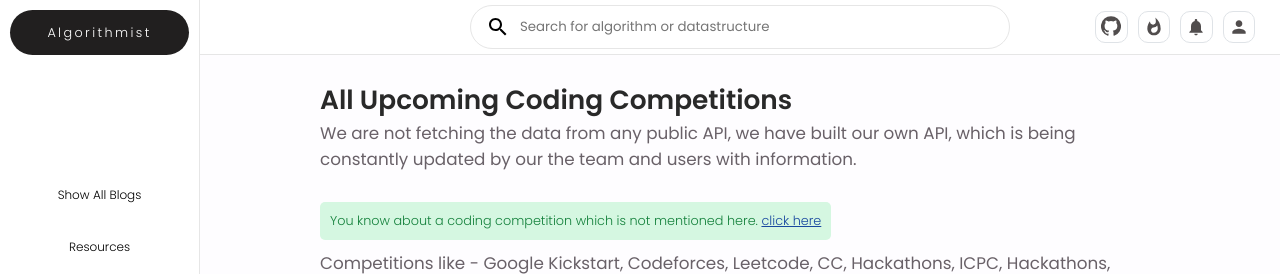
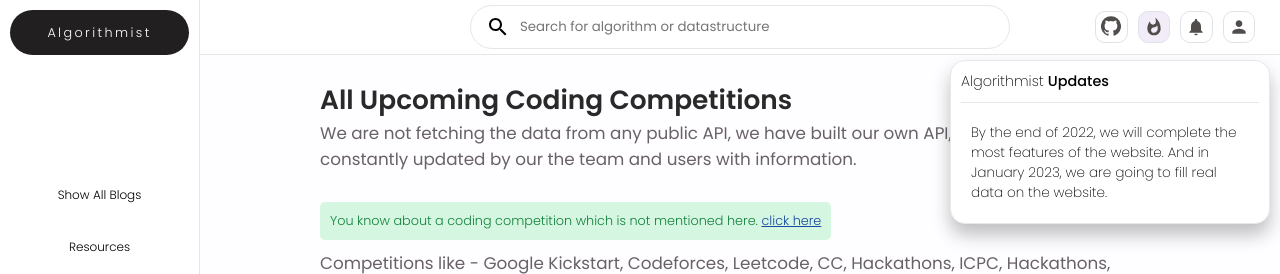
Before and after one commit to Algolisted-Org/AlgoListed, a React (Create React App) app in the folder client/: page /coding-competitions in a window 1280 px wide. Both pictures are taken after a click on the element 1153 px from the left and 27 px from the top of the page. Shown: the top 274 px of the page. Built offline with nearby package versions, Linux system fonts and the light colour scheme; no server answers; a web font is replaced by a local one.

Commit message:
header updated

```diff
--- a/client/src/Components/CCHeader.js
+++ b/client/src/Components/CCHeader.js
@@ -47,13 +47,13 @@ const CCHeader = () => {
             <GitHubIcon/>
           </a>
         </div>
-        <div className="icon-box" onClick={handleWebUpdate}>
+        <div className={showWebUpdate ? "icon-box clicked" : "icon-box"} onClick={handleWebUpdate}>
             <WhatshotIcon/>
         </div>
-        <div className="icon-box" onClick={handleNotification}>
+        <div className={showNotificationModel ? "icon-box clicked" : "icon-box"} onClick={handleNotification}>
             <NotificationsIcon/>
         </div>
-        <div className="icon-box" onClick={handleAccount}>
+        <div className={showAccountModel ? "icon-box clicked" : "icon-box"} onClick={handleAccount}>
             <PersonIcon/>
         </div>
       </div>
@@ -72,6 +72,18 @@ const CCHeader = () => {
             <div className="btn">
               <div className="btn-text">Your account has been successfully created, Welcome to Algorithmist.
               </div>
+            </div>
+          </div>
+        ) : (<></>)
+      }
+
+      {
+        showWebUpdate ? (
+          <div className="nav-model-box">
+            <div className="text">Algorithmist <b>Updates</b></div>
+            <div className="line"></div>
+            <div className="btn">
+              <div className="btn-text">By the end of 2022, we will complete the most features of the website. And in January 2023, we are going to fill real data on the website.</div>
             </div>
           </div>
         ) : (<></>)
@@ -178,6 +190,10 @@ const Container = styled.div`
           transition-duration: 250ms;
         }
       }
+
+      .clicked{
+        background-color: #f2ecf9;
+      }
     }
 
     .nav-model-box{
```
